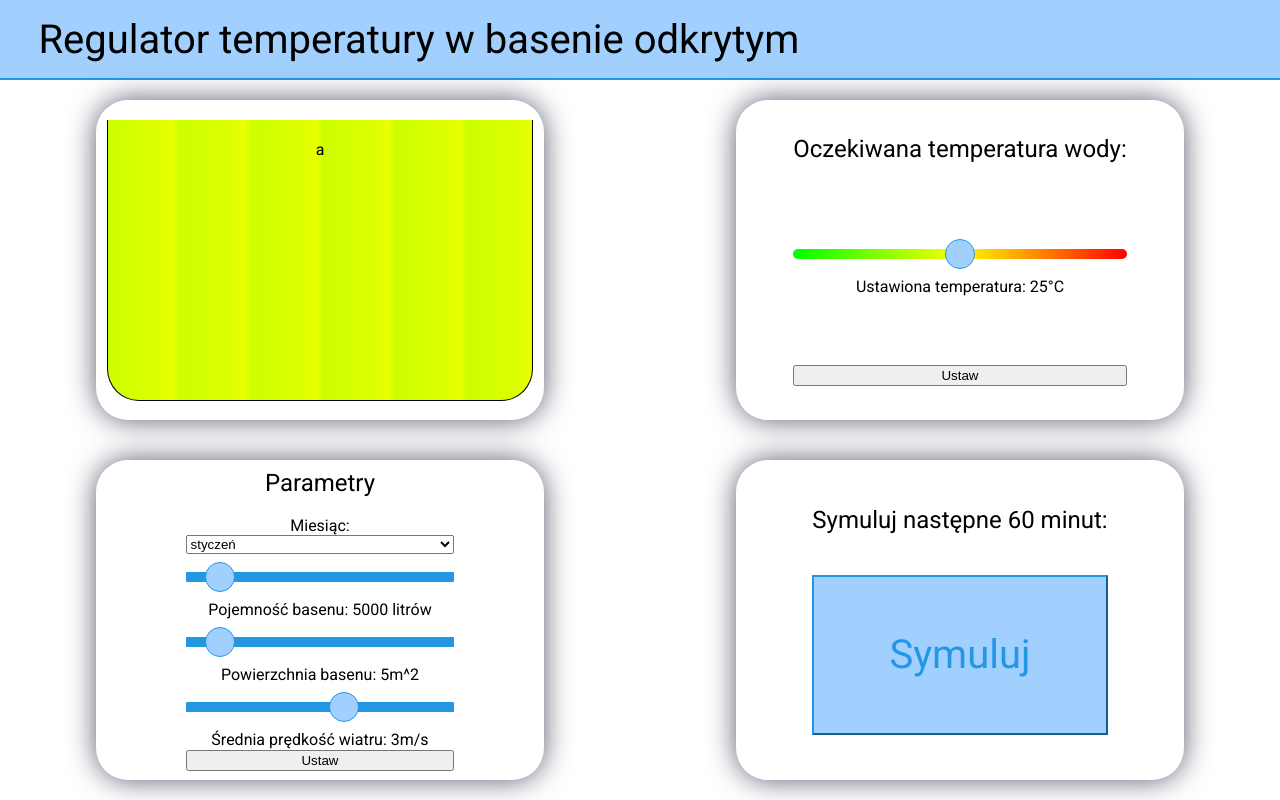
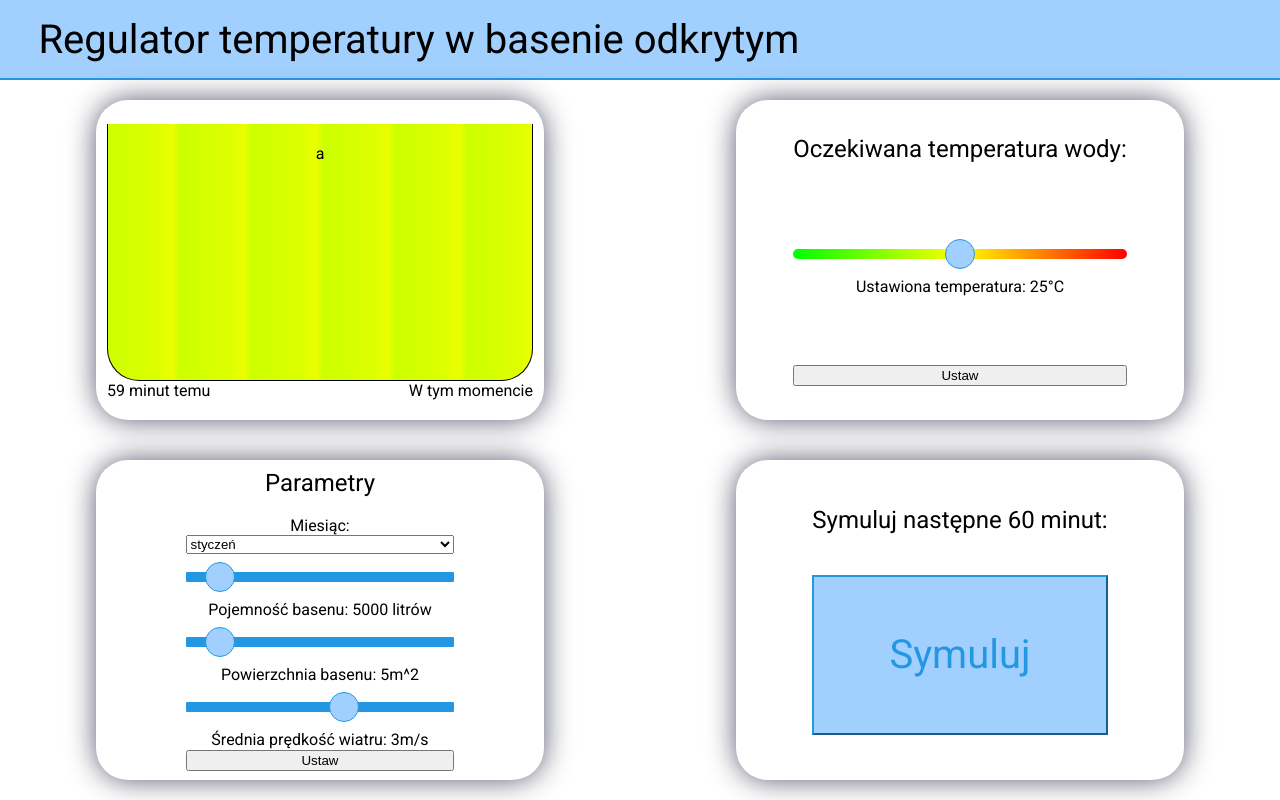
Before and after one commit to karczi23/pa, a React (Create React App) app: page / in a window 1280 px wide. Built offline with nearby package versions, Linux system fonts and the light colour scheme.

Commit message:
chart legend

```diff
--- a/src/components/chart/Bar.tsx
+++ b/src/components/chart/Bar.tsx
@@ -5,6 +5,8 @@ interface BarProps {
     color?: string;
     temperature: number;
     setTemperature: React.Dispatch<SetStateAction<number>>;
+    setPosition: React.Dispatch<SetStateAction<number>>;
+    position: number;
 }
 
 const Bar: React.FC<BarProps> = (props) => {
@@ -13,6 +15,7 @@ const Bar: React.FC<BarProps> = (props) => {
     useEffect(() => {
         if (isHovered) {
             props.setTemperature(props.temperature);
+            props.setPosition(59 - props.position);
         }
     }, [isHovered]);
 
--- a/src/components/chart/Chart.tsx
+++ b/src/components/chart/Chart.tsx
@@ -3,11 +3,14 @@ import { ChartContext } from '../../context/ChartContext';
 import Bar from './Bar';
 import './css/chart.css';
 import { ColorContext } from '../../context/ColorContext';
-import { ChartTextContainer, Container } from '../structure/Container';
+import { ChartLegendContainer, ChartTextContainer, Container } from '../structure/Container';
 
 const Chart = (props) => {
     const [isHovered, setHovered] = useState(false);
     const [temperature, setTemperature] = useState(0);
+    const [position, setPosition] = useState(0);
+
+    let delayText: string;
 
     const data = useContext(ChartContext);
     const colors = useContext(ColorContext);
@@ -17,8 +20,21 @@ const Chart = (props) => {
     const disableHover = () =>
         setHovered(() => {
             setTemperature(null);
+            setPosition(null);
             return false;
         });
+
+    if (position != null) {
+        if (position > 4) {
+            delayText = `${position} minut temu`;
+        } else if (position > 1) {
+            delayText = `${position} minuty temu`;
+        } else if (position === 1) {
+            delayText = `${position} minutę temu`;
+        } else {
+            delayText = 'W tym momencie';
+        }
+    }
 
     return (
         <Container>
@@ -33,20 +49,33 @@ const Chart = (props) => {
                                     setTemperature={setTemperature}
                                     temperature={value}
                                     color={colors[index]}
+                                    position={index}
+                                    setPosition={setPosition}
                                 />
                             ))}
                         </div>
                         <ChartTextContainer>
                             {temperature && `Temperatura: ${temperature}°C`}
                         </ChartTextContainer>
+                        <ChartTextContainer>{position !== null && delayText}</ChartTextContainer>
                     </div>
                 ) : (
+                    <div>
                         <div
                             className="chartAreaUnhovered chartArea border-bottom border-left border-right border-radius"
                             style={{
                                 backgroundImage: `linear-gradient(to right, ${colors.join(',')})`,
                             }}>
                             a
+                        </div>
+                        <div style={{ display: 'flex' }}>
+                            <ChartLegendContainer textAlignment="left">
+                                59 minut temu
+                            </ChartLegendContainer>
+                            <ChartLegendContainer textAlignment="right">
+                                W tym momencie
+                            </ChartLegendContainer>
+                        </div>
                     </div>
                 )}
             </div>
--- a/src/components/chart/css/chart.css
+++ b/src/components/chart/css/chart.css
@@ -1,6 +1,6 @@
 .chartArea {
     width: 30vw;
-    height: 30vh;
+    height: 27vh;
     padding: 20px;
     font-family: 'Roboto';
 }
--- a/src/components/structure/Container.tsx
+++ b/src/components/structure/Container.tsx
@@ -26,6 +26,12 @@ const ChartTextContainer = styled.div`
     height: 1em;
 `;
 
+const ChartLegendContainer = styled.div<{ textAlignment: string }>`
+    width: 50%;
+    height: 1em;
+    text-align: ${(props) => props.textAlignment};
+`;
+
 const TitleText = styled.div`
     font-size: 1.5rem;
 `;
@@ -42,4 +48,11 @@ const GridContainer = styled.div`
     }
 `;
 
-export { Container, TopDownContainer, ChartTextContainer, TitleText, GridContainer };
+export {
+    Container,
+    TopDownContainer,
+    ChartTextContainer,
+    TitleText,
+    GridContainer,
+    ChartLegendContainer,
+};
```
Lines whose indentation alone changed are shown as unchanged.
